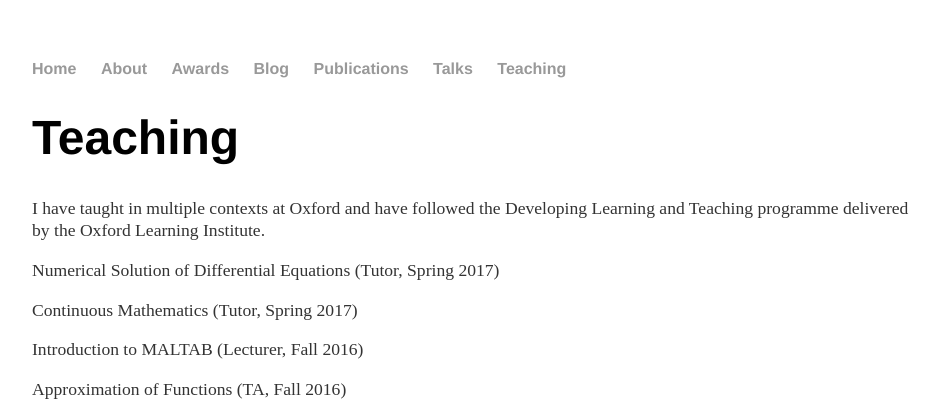
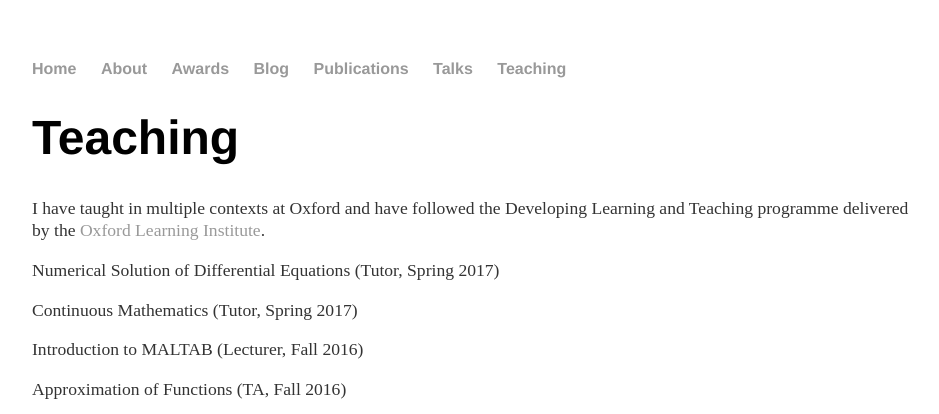
Before and after one commit to Hadrien-Montanelli/Hadrien-Montanelli.github.io, a Jekyll site: the page built from teaching/index.html, in a window 1280 px wide. Shown: the top 414 px of the page, without its empty margins (160-1099 px from the left). Built offline with Jekyll 4.4.1, drawn with Linux system fonts in a browser that asks for light colours; part of the change alters nothing that is shown.

```diff
--- a/teaching/index.html
+++ b/teaching/index.html
@@ -4,7 +4,8 @@ title: Teaching
 ---
 <div class="blurb">
 	<h1>Teaching</h1>
-	<p>I have taught in multiple contexts at Oxford and have followed the Developing Learning and Teaching programme delivered by the Oxford Learning Institute.<p>
+	<p>I have taught in multiple contexts at Oxford and have followed the Developing Learning and Teaching programme delivered by the
+	<a href="http://www.learning.ox.ac.uk">Oxford Learning Institute</a>.<p>
         <p>Numerical Solution of Differential Equations (Tutor, Spring 2017)<p>
 	<p>Continuous Mathematics (Tutor, Spring 2017)<p>
 	<p>Introduction to MALTAB (Lecturer, Fall 2016)<p>
```
